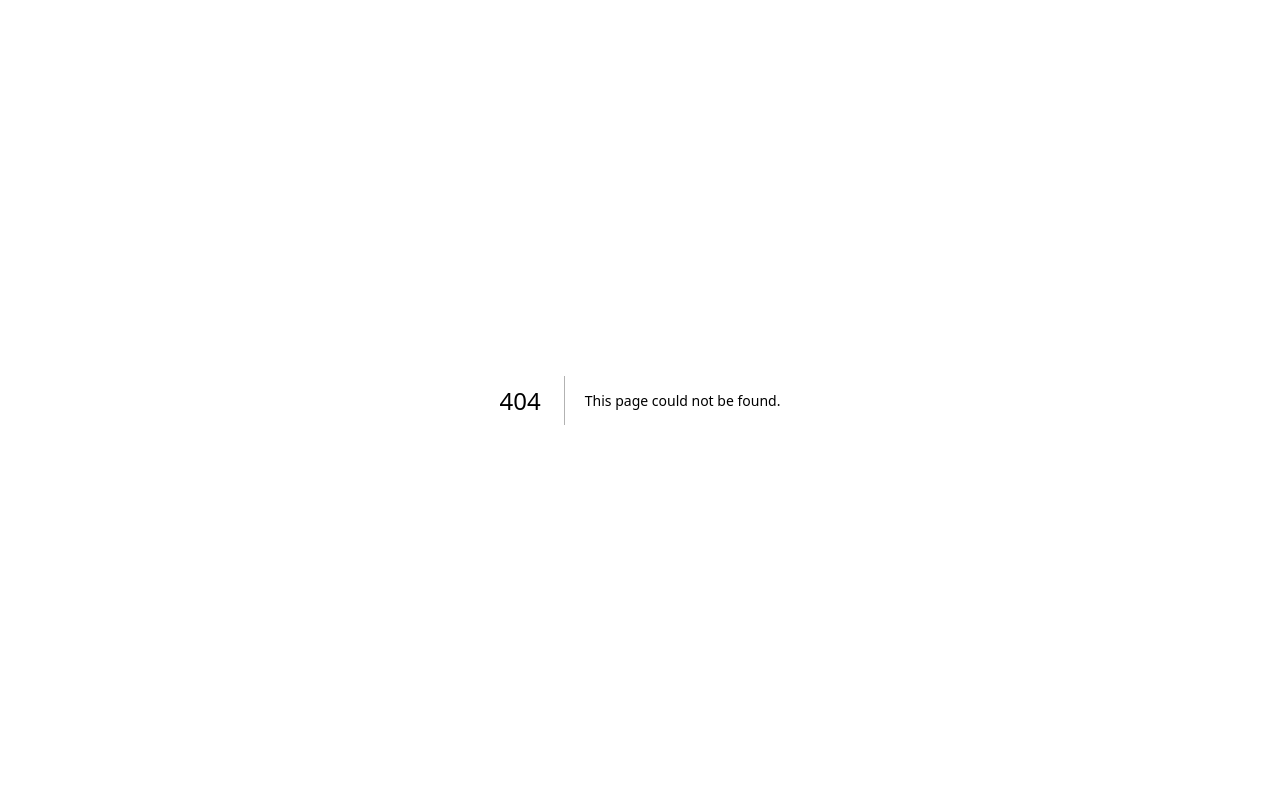
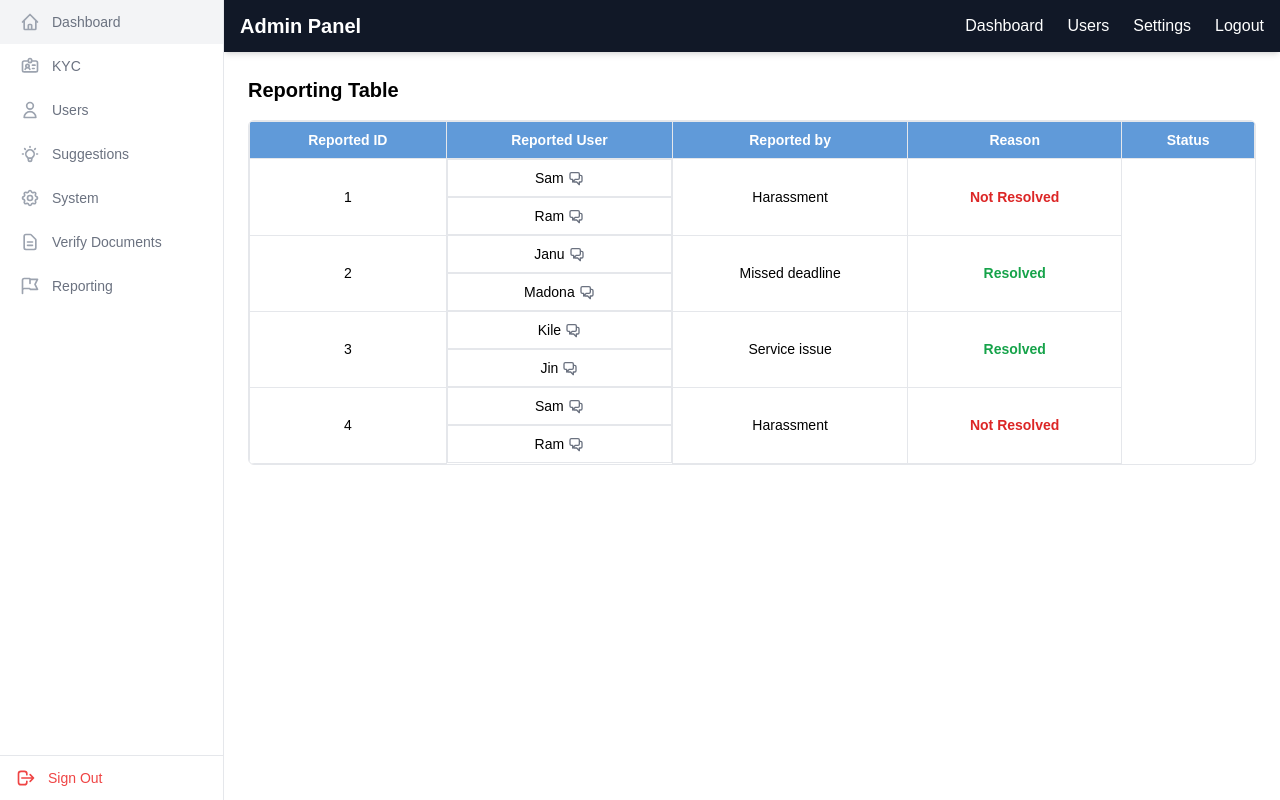
Before and after one commit to Code102SoftwareProject/skill-swap-hub, a Next.js app: page /admin/reporting in a window 1280 px wide. Before the commit this address had no page. Built offline with nearby package versions, Linux system fonts and the light colour scheme.

Commit message:
feat: refactor admin sidebar and navbar components, update dependencies, and add reporting page

```diff
--- a/src/app/admin/dashboard/page.tsx
+++ b/src/app/admin/dashboard/page.tsx
@@ -1,4 +1,4 @@
-import AdminSidebar from "@/components/Admin/adminSidebar";
+import AdminSidebar from "@/components/Admin/AdminSidebar";
 
 export default function AdminDashboard() {
     return (
--- /dev/null
+++ b/src/app/admin/reporting/page.tsx
@@ -0,0 +1,76 @@
+
+'use client'
+
+import { FC } from 'react'
+import { HiOutlineChatAlt2 } from 'react-icons/hi'
+import AdminNavbar from '@/components/Admin/AdminNavbar'
+import AdminSidebar from '@/components/Admin/AdminSidebar'
+
+interface Report {
+  id: number
+  reportedUser: string
+  reportedBy: string
+  reason: string
+  status: 'Resolved' | 'Not Resolved'
+}
+
+const reports: Report[] = [
+  { id: 1, reportedUser: 'Sam', reportedBy: 'Ram', reason: 'Harassment', status: 'Not Resolved' },
+  { id: 2, reportedUser: 'Janu', reportedBy: 'Madona', reason: 'Missed deadline', status: 'Resolved' },
+  { id: 3, reportedUser: 'Kile', reportedBy: 'Jin', reason: 'Service issue', status: 'Resolved' },
+  { id: 4, reportedUser: 'Sam', reportedBy: 'Ram', reason: 'Harassment', status: 'Not Resolved' },
+]
+
+const ReportingPage: FC = () => {
+  return (
+    <div className="flex h-screen">
+      <AdminSidebar />
+
+      <div className="flex flex-col flex-1 overflow-hidden">
+        <AdminNavbar />
+
+        <main className="p-6 overflow-auto">
+          <h2 className="text-xl font-semibold mb-4">Reporting Table</h2>
+          <div className="border rounded-md overflow-x-auto">
+            <table className="min-w-full border-collapse text-sm">
+              <thead>
+                <tr className="bg-[#609ad9] text-white">
+                  <th className="px-4 py-2 border">Reported ID</th>
+                  <th className="px-4 py-2 border">Reported User</th>
+                  <th className="px-4 py-2 border">Reported by</th>
+                  <th className="px-4 py-2 border">Reason</th>
+                  <th className="px-4 py-2 border">Status</th>
+                </tr>
+              </thead>
+              <tbody>
+                {reports.map((report, idx) => (
+                  <tr key={idx} className="text-center">
+                    <td className="border px-4 py-2">{report.id}</td>
+                    <td className="border px-4 py-2 flex items-center justify-center gap-1">
+                      {report.reportedUser}
+                      <HiOutlineChatAlt2 className="w-4 h-4 text-gray-500" />
+                    </td>
+                    <td className="border px-4 py-2 flex items-center justify-center gap-1">
+                      {report.reportedBy}
+                      <HiOutlineChatAlt2 className="w-4 h-4 text-gray-500" />
+                    </td>
+                    <td className="border px-4 py-2">{report.reason}</td>
+                    <td
+                      className={`border px-4 py-2 font-semibold ${
+                        report.status === 'Resolved' ? 'text-green-600' : 'text-red-600'
+                      }`}
+                    >
+                      {report.status}
+                    </td>
+                  </tr>
+                ))}
+              </tbody>
+            </table>
+          </div>
+        </main>
+      </div>
+    </div>
+  )
+}
+
+export default ReportingPage
--- /dev/null
+++ b/src/components/Admin/AdminNavbar.tsx
@@ -0,0 +1,43 @@
+'use client';
+
+import Link from 'next/link';
+import { useState } from 'react';
+import { Menu, X } from 'lucide-react';
+
+export default function AdminNavbar() {
+  const [isOpen, setIsOpen] = useState(false);
+
+  const toggleMenu = () => setIsOpen(!isOpen);
+
+  return (
+    <nav className="bg-gray-900 text-white shadow-md">
+      <div className="max-w-7xl mx-auto px-4 py-3 flex justify-between items-center">
+        <Link href="/admin">
+          <span className="text-xl font-bold cursor-pointer">Admin Panel</span>
+        </Link>
+
+        <div className="md:hidden">
+          <button onClick={toggleMenu} className="focus:outline-none">
+            {isOpen ? <X size={24} /> : <Menu size={24} />}
+          </button>
+        </div>
+
+        <div className="hidden md:flex space-x-6">
+          <Link href="/admin/dashboard">Dashboard</Link>
+          <Link href="/admin/users">Users</Link>
+          <Link href="/admin/settings">Settings</Link>
+          <Link href="/logout">Logout</Link>
+        </div>
+      </div>
+
+      {isOpen && (
+        <div className="md:hidden px-4 pb-4 space-y-2">
+          <Link href="/admin/dashboard" className="block">Dashboard</Link>
+          <Link href="/admin/users" className="block">Users</Link>
+          <Link href="/admin/settings" className="block">Settings</Link>
+          <Link href="/logout" className="block">Logout</Link>
+        </div>
+      )}
+    </nav>
+  );
+}
--- a/src/components/Admin/adminSidebar.tsx
+++ b/src/components/Admin/adminSidebar.tsx
@@ -1,18 +1,66 @@
-export default function AdminSidebar() {
-    return (
-        <div className="admin-sidebar">
 
-            <div className="admin-sidebar__content font-heading font-bold text-gray-400 text-xl text-left">
-                <ul>
-                    <li className="ml-20 mt-5">Dashboard</li>
-                    <li className="ml-20 mt-5">KYC</li>
-                    <li className="ml-20 mt-5">Users</li>
-                    <li className="ml-20 mt-5">Suggestion</li>
-                    <li className="ml-20 mt-5">System</li>
-                    <li className="ml-20 mt-5">Verify Document</li>
-                    <li className="ml-20 mt-5">Reporting</li>
-                </ul>
-            </div>
-        </div>
-    );
+'use client'
+
+import { FC } from 'react'
+import {
+  HiOutlineHome,
+  HiOutlineIdentification,
+  HiOutlineUser,
+  HiOutlineLightBulb,
+  HiOutlineCog,
+  HiOutlineDocumentText,
+  HiOutlineFlag,
+  HiOutlineLogout,
+} from 'react-icons/hi'
+import Link from 'next/link'
+import { usePathname } from 'next/navigation'
+import clsx from 'clsx'
+
+const navItems = [
+  { label: 'Dashboard', href: '/dashboard', icon: HiOutlineHome },
+  { label: 'KYC', href: '/kyc', icon: HiOutlineIdentification },
+  { label: 'Users', href: '/users', icon: HiOutlineUser },
+  { label: 'Suggestions', href: '/suggestions', icon: HiOutlineLightBulb },
+  { label: 'System', href: '/system', icon: HiOutlineCog },
+  { label: 'Verify Documents', href: '/verify-documents', icon: HiOutlineDocumentText },
+  { label: 'Reporting', href: '/reporting', icon: HiOutlineFlag },
+]
+
+const AdminSidebar: FC = () => {
+  const pathname = usePathname()
+
+  return (
+    <aside className="w-56 h-screen bg-white flex flex-col justify-between border-r border-gray-200">
+      <div className="flex flex-col w-full">
+        {navItems.map((item) => {
+          const isActive = pathname === item.href
+          const Icon = item.icon
+          return (
+            <Link
+              key={item.href}
+              href={item.href}
+              className={clsx(
+                'flex items-center px-4 py-3 border-l-4',
+                isActive
+                  ? 'bg-blue-600 text-white border-blue-600'
+                  : 'text-gray-500 hover:bg-gray-100 border-transparent'
+              )}
+            >
+              <Icon className={clsx('w-5 h-5 mr-3', isActive ? 'text-white' : 'text-gray-400')} />
+              <span className="text-sm font-medium">{item.label}</span>
+            </Link>
+          )
+        })}
+      </div>
+
+      <div className="mt-auto border-t border-gray-200">
+        <button className="flex items-center w-full px-4 py-3 text-red-500 hover:bg-gray-100">
+          <HiOutlineLogout className="w-5 h-5 mr-3" />
+          <span className="text-sm font-medium">Sign Out</span>
+        </button>
+      </div>
+    </aside>
+  )
 }
+
+export default AdminSidebar
```
Also changed, not shown: package.json (+4 -3 lines), 1 other file (tests, documents, lock files or other folders).
